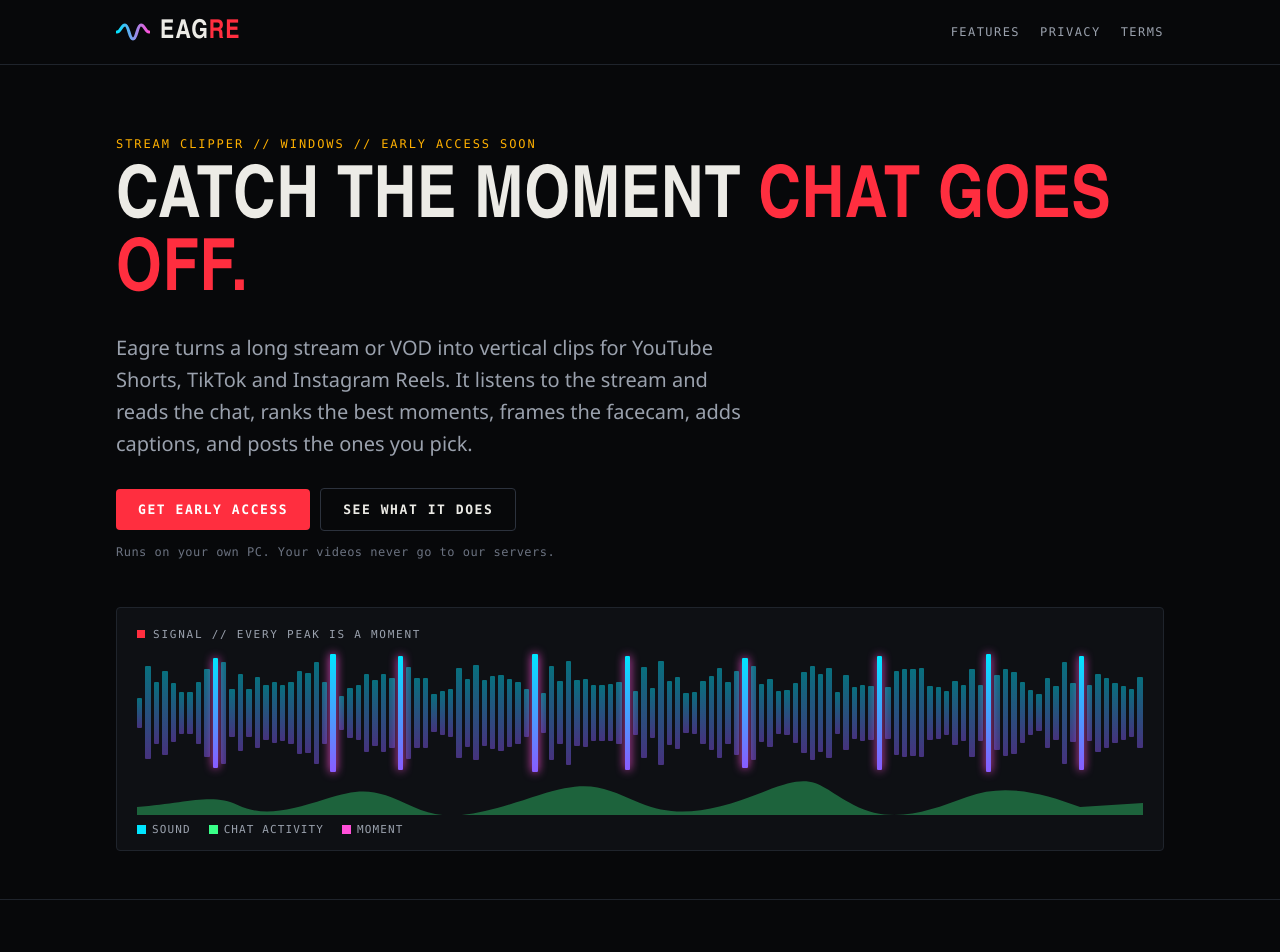
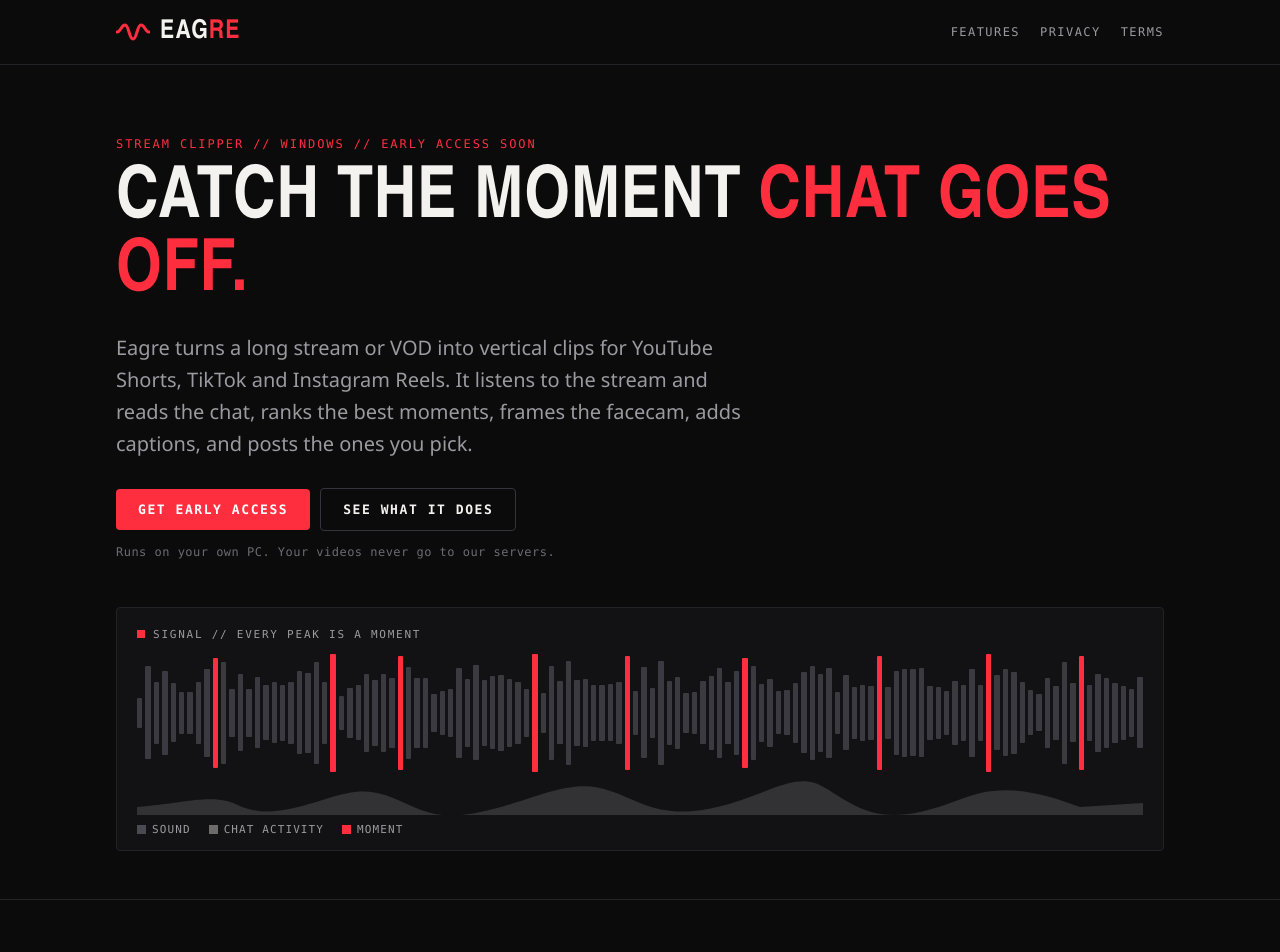
Before and after one commit to thegreenmancometh/eagre-site, a plain HTML site: page index.html in a window 1280 px wide. Shown: the top 952 px of the page. Drawn offline with Linux system fonts and the light colour scheme.

Commit message:
New look: black, white and Eagre red (no cyan/pink wave), matching the app
Co-Authored-By: Claude Opus 5.5 <noreply@anthropic.com>

```diff
--- a/index.html
+++ b/index.html
@@ -10,7 +10,7 @@
 </head>
 <body>
 <header class="top"><div class="wrap">
-  <a class="logo" href="./"><svg viewBox="0 0 34 18" aria-hidden="true"><defs><linearGradient id="g" x1="0" x2="1"><stop offset="0" stop-color="#00e5ff"/><stop offset="1" stop-color="#ff4fd8"/></linearGradient></defs><path d="M1 9c4 0 4-7 8-7s4 14 8 14 4-14 8-14 4 7 8 7" fill="none" stroke="url(#g)" stroke-width="3" stroke-linecap="round"/></svg><span>Eag<b>re</b></span></a>
+  <a class="logo" href="./"><svg viewBox="0 0 34 18" aria-hidden="true"><path d="M1 9c4 0 4-7 8-7s4 14 8 14 4-14 8-14 4 7 8 7" fill="none" stroke="#ff2e3f" stroke-width="3" stroke-linecap="round"/></svg><span>Eag<b>re</b></span></a>
   <nav class="links"><a class="hide-sm" href="#features">Features</a><a href="privacy.html">Privacy</a><a href="terms.html">Terms</a></nav>
 </div></header>
 
@@ -25,8 +25,8 @@
   <div class="signal" aria-label="Illustration: the stream's sound drawn as a waveform, with the loudest moments highlighted">
     <div class="label"><i></i>Signal // every peak is a moment</div>
     <div class="bars" id="bars"></div>
-    <svg class="chat" viewBox="0 0 400 34" preserveAspectRatio="none" aria-hidden="true"><path d="M0 34 L0 26 C20 22 30 12 40 24 S60 30 75 18 S95 8 110 26 S140 30 160 14 S185 6 200 22 S230 30 250 10 S270 4 285 24 S315 30 330 16 S360 12 375 26 L400 22 L400 34 Z" fill="#39ff88" opacity=".35"/></svg>
-    <div class="legend"><span><b style="background:#00e5ff"></b>Sound</span><span><b style="background:#39ff88"></b>Chat activity</span><span><b style="background:#ff4fd8"></b>Moment</span></div>
+    <svg class="chat" viewBox="0 0 400 34" preserveAspectRatio="none" aria-hidden="true"><path d="M0 34 L0 26 C20 22 30 12 40 24 S60 30 75 18 S95 8 110 26 S140 30 160 14 S185 6 200 22 S230 30 250 10 S270 4 285 24 S315 30 330 16 S360 12 375 26 L400 22 L400 34 Z" fill="#f4f2ee" opacity=".14"/></svg>
+    <div class="legend"><span><b style="background:#4a4a52"></b>Sound</span><span><b style="background:#f4f2ee;opacity:.4"></b>Chat activity</span><span><b style="background:#ff2e3f"></b>Moment</span></div>
   </div>
 </div>
 
--- a/style.css
+++ b/style.css
@@ -1,7 +1,8 @@
 :root {
-  --bg: #07080a; --panel: #0e1014; --panel-2: #14171d; --edge: #1f242c; --edge-2: #2c323d;
-  --text: #ecebe6; --dim: #9aa1ad; --faint: #6b7280;
-  --red: #ff2e3f; --amber: #ffb000; --green: #39ff88; --cyan: #00e5ff; --violet: #8a5bff; --pink: #ff4fd8;
+  /* Eagre "Signal red" (23 Nov 2026): black, white text, one red - same as the app's dark theme. No purple. */
+  --bg: #0b0b0c; --panel: #121214; --panel-2: #18181b; --edge: #232327; --edge-2: #34343a;
+  --text: #f4f2ee; --dim: #9a9aa0; --faint: #6b6b72;
+  --red: #ff2e3f; --link: #ff7a86; --bar: #3a3a40;
   --mono: "JetBrains Mono", Consolas, "Courier New", monospace;
   --head: "Oswald", "Arial Narrow", "Roboto Condensed", Impact, sans-serif;
   --body: "Segoe UI", system-ui, -apple-system, Roboto, sans-serif;
@@ -9,7 +10,7 @@
 * { box-sizing: border-box; }
 html { -webkit-text-size-adjust: 100%; }
 body { margin: 0; background: var(--bg); color: var(--text); font: 17px/1.6 var(--body); }
-a { color: var(--cyan); }
+a { color: var(--link); }
 a:hover { color: var(--text); }
 .wrap { max-width: 1080px; margin: 0 auto; padding: 0 16px; }
 .narrow { max-width: 760px; }
@@ -27,7 +28,7 @@ nav.links a:hover { color: var(--text); }
 
 /* hero */
 .hero { padding-top: 72px; padding-bottom: 40px; }
-.kicker { font: 12px var(--mono); letter-spacing: .16em; text-transform: uppercase; color: var(--amber); margin: 0 0 14px; }
+.kicker { font: 12px var(--mono); letter-spacing: .16em; text-transform: uppercase; color: var(--red); margin: 0 0 14px; }
 h1 { font: 700 clamp(38px, 7vw, 72px)/1.02 var(--head); text-transform: uppercase; margin: 0 0 20px; letter-spacing: .01em; }
 h1 .hot { color: var(--red); }
 .lead { font-size: 20px; color: var(--dim); max-width: 640px; margin: 0 0 28px; }
@@ -42,8 +43,8 @@ h1 .hot { color: var(--red); }
 .signal .label { font: 11px var(--mono); letter-spacing: .16em; color: var(--dim); text-transform: uppercase; margin-bottom: 12px; }
 .signal .label i { display: inline-block; width: 8px; height: 8px; background: var(--red); margin-right: 8px; }
 .bars { display: flex; align-items: center; gap: 3px; height: 120px; }
-.bars span { flex: 1; background: linear-gradient(180deg, var(--cyan), var(--violet)); opacity: .45; border-radius: 1px; }
-.bars span.peak { opacity: 1; box-shadow: 0 0 10px var(--pink); }
+.bars span { flex: 1; background: var(--bar); border-radius: 1px; }
+.bars span.peak { background: var(--red); }
 .chat { display: block; width: 100%; height: 34px; margin-top: 8px; }
 .legend { display: flex; gap: 18px; font: 11px var(--mono); color: var(--dim); letter-spacing: .1em; text-transform: uppercase; margin-top: 8px; flex-wrap: wrap; }
 .legend b { display: inline-block; width: 9px; height: 9px; margin-right: 6px; vertical-align: -1px; }
@@ -51,7 +52,7 @@ h1 .hot { color: var(--red); }
 /* sections */
 section { padding: 56px 0; border-top: 1px solid var(--edge); }
 h2 { font: 700 clamp(26px, 4vw, 38px)/1.1 var(--head); text-transform: uppercase; margin: 0 0 28px; }
-h2 small { display: block; font: 12px var(--mono); color: var(--amber); letter-spacing: .16em; margin-bottom: 10px; }
+h2 small { display: block; font: 12px var(--mono); color: var(--red); letter-spacing: .16em; margin-bottom: 10px; }
 .grid { display: grid; grid-template-columns: repeat(auto-fit, minmax(240px, 1fr)); gap: 14px; }
 .card { background: var(--panel); border: 1px solid var(--edge); border-radius: 4px; padding: 22px; }
 .card .num { font: 12px var(--mono); color: var(--red); letter-spacing: .14em; }
@@ -59,7 +60,7 @@ h2 small { display: block; font: 12px var(--mono); color: var(--amber); letter-s
 .card p { margin: 0; color: var(--dim); font-size: 15.5px; }
 .facts { display: grid; grid-template-columns: repeat(auto-fit, minmax(160px, 1fr)); gap: 1px; background: var(--edge); border: 1px solid var(--edge); }
 .facts div { background: var(--panel); padding: 18px; }
-.facts strong { display: block; font: 700 28px/1.1 var(--head); color: var(--amber); }
+.facts strong { display: block; font: 700 28px/1.1 var(--head); color: var(--text); }
 .facts span { font: 11px var(--mono); color: var(--dim); letter-spacing: .12em; text-transform: uppercase; }
 
 /* legal pages */
@@ -69,11 +70,11 @@ h2 small { display: block; font: 12px var(--mono); color: var(--amber); letter-s
 .doc h3 { font: 700 18px/1.3 var(--body); margin: 24px 0 6px; }
 .doc p, .doc li { color: #d4d3ce; }
 .doc .updated { font: 12px var(--mono); color: var(--faint); letter-spacing: .08em; }
-.doc .box { background: var(--panel); border: 1px solid var(--edge); border-left: 3px solid var(--cyan); padding: 16px 20px; border-radius: 4px; margin: 20px 0; }
+.doc .box { background: var(--panel); border: 1px solid var(--edge); border-left: 3px solid var(--red); padding: 16px 20px; border-radius: 4px; margin: 20px 0; }
 .doc table { border-collapse: collapse; width: 100%; font-size: 15px; margin: 12px 0; display: block; overflow-x: auto; }
 .doc th, .doc td { text-align: left; padding: 9px 12px; border: 1px solid var(--edge); vertical-align: top; }
 .doc th { background: var(--panel-2); font-weight: 600; }
-.doc code { font: 13.5px var(--mono); color: var(--amber); word-break: break-all; }
+.doc code { font: 13.5px var(--mono); color: var(--text); word-break: break-all; }
 
 footer { border-top: 1px solid var(--edge); padding: 28px 0 40px; font: 12px var(--mono); color: var(--faint); letter-spacing: .06em; }
 footer .wrap { display: flex; justify-content: space-between; gap: 16px; flex-wrap: wrap; }
```
Also changed, not shown: delete-data.html (+1 -1 lines), privacy.html (+1 -1 lines), terms.html (+1 -1 lines).
